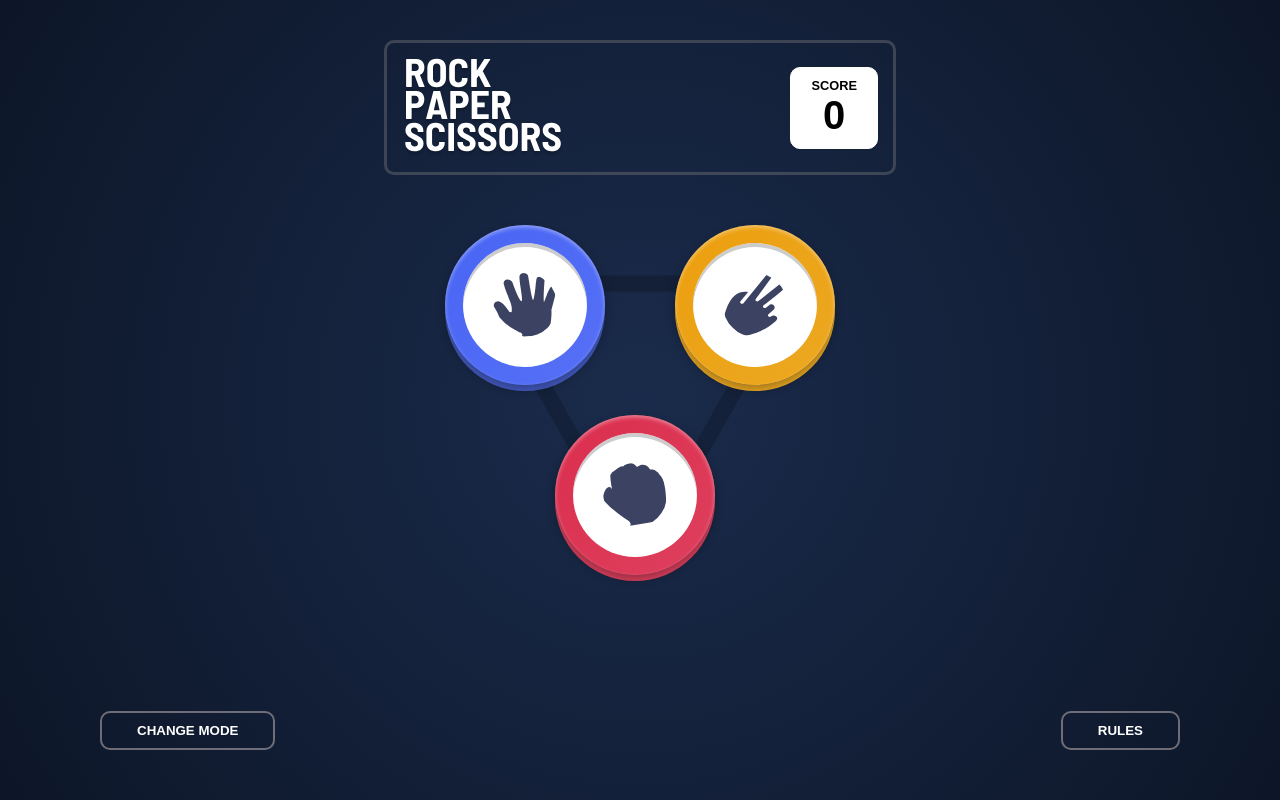
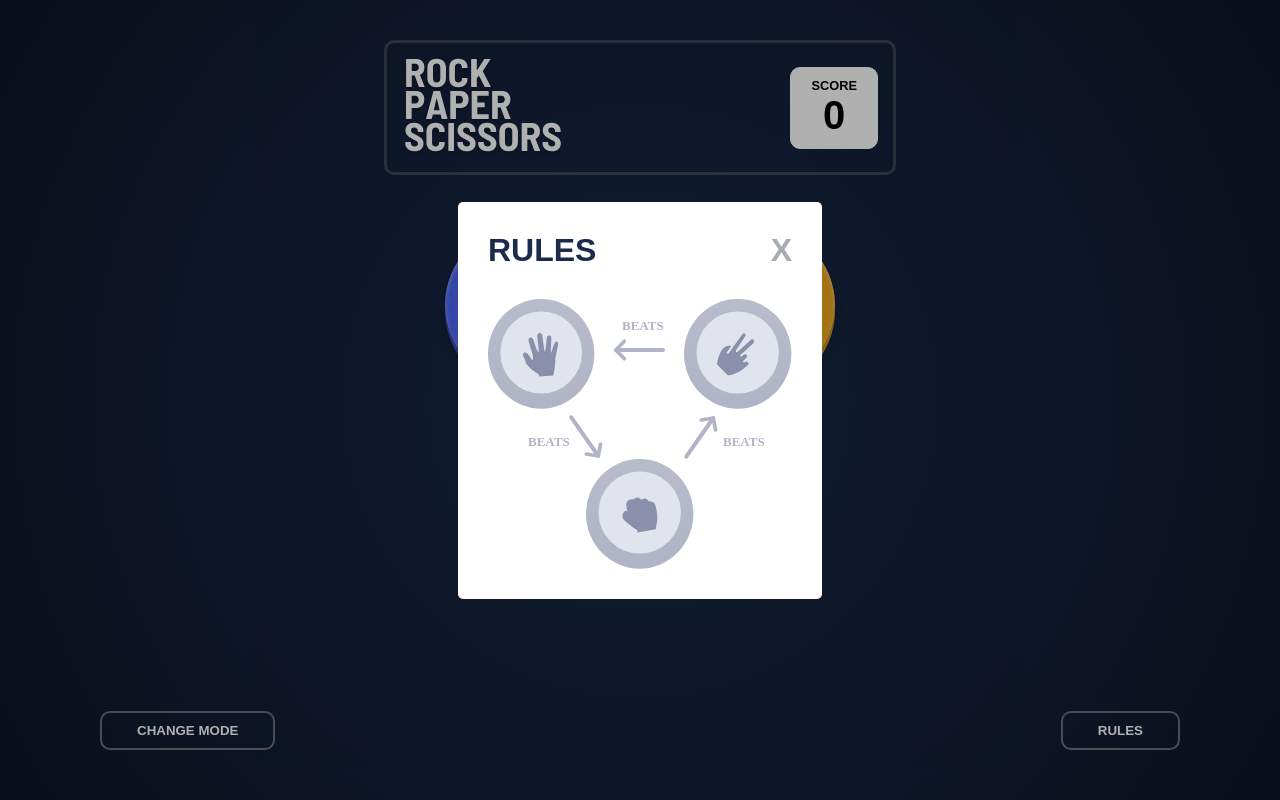
Before and after one commit to luanalbis/rock-paper-scissors-master, a plain HTML site: page index.html in a window 1280 px wide. Both pictures are taken after a click on the button "RULES". Drawn offline with Linux system fonts and the light colour scheme.

Commit message:
adiciona modal de regras e exclui alguns arquivos desnecessários

```diff
--- a/index.css
+++ b/index.css
@@ -310,6 +310,50 @@ body {
     color: #6e6e6eb2;
 }
 
+/* MODAL RULES */
+
+#main-modal-rules-container {
+    display: none;
+    flex-direction: column;
+    justify-content: center;
+    align-items: center;
+    width: 100vw;
+    height: 100vh;
+    background-color: rgba(0, 0, 0, 0.308);
+    position: fixed;
+    z-index: 1000;
+}
+
+#modal-container {
+    border-radius: 5px;
+    background-color: white;
+    padding: 30px 30px;
+    gap: 30px;
+    display: flex;
+    flex-direction: column;
+    justify-content: space-between;
+}
+
+#txt-rules {
+    display: flex;
+    width: 100%;
+    justify-content: space-between;
+}
+
+#txt-rules>button {
+    color: #a8abb3;
+    background-color: transparent;
+    font-size: 2rem;
+    cursor: pointer;
+}
+
+#txt-rules>p {
+    color: #1a2b4b;
+    font-size: 2rem;
+}
+
+
+/* COLORS */
 
 .scissors-color {
     background: linear-gradient(135deg, hsl(39, 89%, 49%), hsl(40, 84%, 53%));
@@ -547,4 +591,13 @@ body {
         cursor: pointer;
         color: #6e6e6eb2;
     }
+
+    /* MODAL RULES */
+
+    #modal-container {
+        padding: 20px 20px;
+        gap: 10px;
+        width: 90%;
+    }
+
 }
--- a/index.html
+++ b/index.html
@@ -7,7 +7,7 @@
 
     <link rel="icon" type="image/png" sizes="32x32" href="./images/favicon-32x32.png">
     <link rel="stylesheet" href="index.css">
-    <title>Frontend Mentor | Rock, Paper, Scissors</title>
+    <title>Rock, Paper, Scissors</title>
 
   </head>
 
@@ -71,7 +71,18 @@
         <div id="loading-choice-picking-container"></div>
       </div>
     </div>
-    <button type="button" id="btn-rules">RULES</button>
+
+    <label for="btn-close-modal-rules" id="main-modal-rules-container">
+      <div id="modal-container">
+        <div id="txt-rules">
+          <p>RULES</p>
+          <button type="button" onclick="openCloseModalRules('close')" id="btn-close-modal-rules">X</button>
+        </div>
+        <img id="img-modal-rules" src="images/image-rules.svg" alt="">
+      </div>
+    </label>
+
+    <button type="button" id="btn-rules" onclick="openCloseModalRules('open')">RULES</button>
     <button onclick="changeGameMode()" type="button" id="btn-change-mode">CHANGE MODE</button>
     <script src="index.js"></script>
 
--- a/index.js
+++ b/index.js
@@ -111,3 +111,12 @@ function changeGameMode() {
         logo.src = 'images/logo-bonus.svg';
     }
 }
+
+function openCloseModalRules(mode) {
+    let imgModal = gameMode === 'normal' ? 'images/image-rules.svg' : 'images/image-rules-bonus.svg';
+
+    let display = mode === 'open' ? 'flex' : 'none';
+
+    document.getElementById('img-modal-rules').src = imgModal;
+    document.getElementById('main-modal-rules-container').style.display = display;
+}
```
Also changed, not shown: 3 other files.
